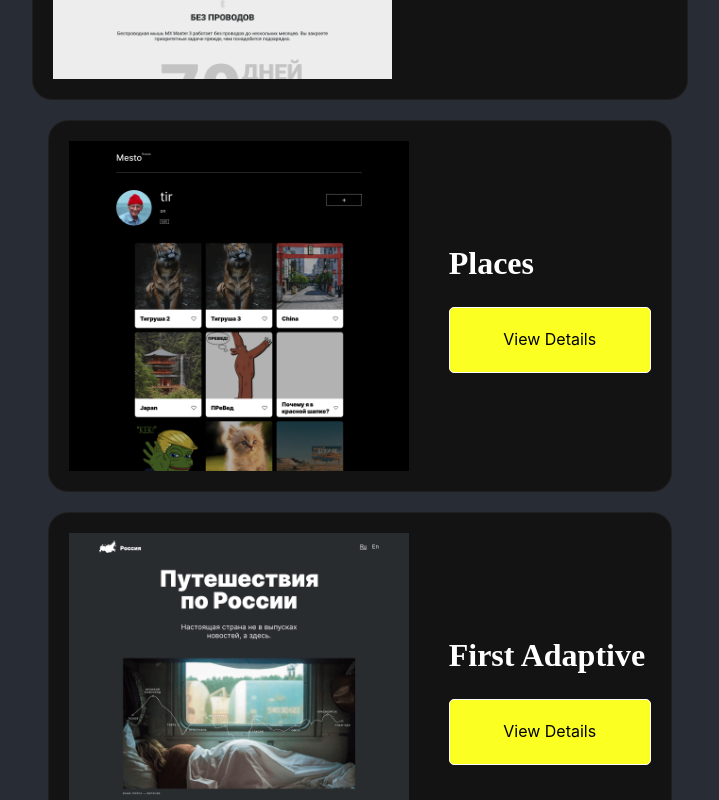
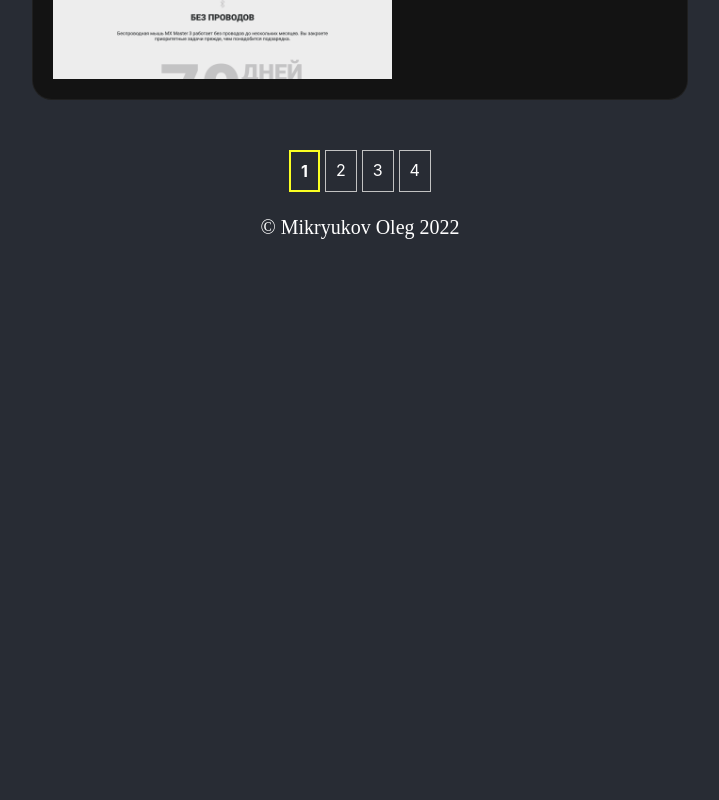
Before and after one commit to zTironz/tiron.dev, a React (Create React App) app: page / in a window 1280 px wide. Shown: the part 2300-3100 px from the top of the page, without its empty margins (280-999 px from the left). After the commit the page ends 2582 px from the top, so only its background shows below. Built offline with nearby package versions, Linux system fonts and the light colour scheme.

Commit message:
preparing pagination

```diff
--- a/src/App.css
+++ b/src/App.css
@@ -263,9 +263,27 @@ color: #FFFFFF;
     transition: all .8s ease-in;
 }
 
+.projects__page-wrapper {
+  margin-top: 30px;
+  display: flex;
+  gap: 5px;
+  color: #FFFFFF;
+}
+
+.projects__page {
+  border: 1px solid rgb(194, 194, 194);
+  padding: 10px;
+  cursor: pointer;
+}
+
+.projects__page-current {
+  border: 2px solid #FBFF22;
+  font-weight: bold;
+}
+
 
 .footer_copy {
-  font-family: 'Poppins';
+font-family: 'Poppins';
 font-style: normal;
 font-weight: 400;
 font-size: 20px;
--- a/src/components/Project.jsx
+++ b/src/components/Project.jsx
@@ -1,7 +1,7 @@
 import React from 'react';
 
 const Project = (props) => {
-    console.log(props)
+    // console.log(props)
     return (
         <div className='project'>
                 <img className='project__img' src={props.project.img} alt="project" />
--- a/src/components/Projects.jsx
+++ b/src/components/Projects.jsx
@@ -1,4 +1,4 @@
-import React from 'react';
+import React, { useEffect } from 'react';
 import Project from './Project';
 import { useState } from 'react';
 import Pagination from './pagination/Pagination';
@@ -7,13 +7,13 @@ import Pagination from './pagination/Pagination';
 
 const Projects = () => {
 
-    // const [totalPages , setTotalPages] = useState(0);
+    const [totalPages , setTotalPages] = useState(0);
 
-    // const [limit, setLimit] = useState(10);
+    const [limit, setLimit] = useState(3);
 
-    // const [page, setPage] = useState(1);
+    const [page, setPage] = useState(1);
 
-    const [projects] = useState([{
+    const [store] = useState([{
         id:0,
         img: require('../images/firstProj.png'),
         titleHightlight: 'First',
@@ -77,10 +77,37 @@ const Projects = () => {
     }
 ]);
 
-// const changePage = (page) => {
-//     setPage(page)
-//     fetchPosts(limit,page)
-//    }
+const [projects,setProjects] = useState([])
+
+console.log(projects)
+useEffect(() => {
+    console.log(projects)
+    setProjects(renderProjects(store, limit))
+    setTotalPages(getPageCount(store,limit))
+  }, [])
+
+
+
+const renderProjects = (store, limit) => {
+    // store.slice(0, 4);
+    let projectsPage = []
+    for (let i = 0; i < limit; i++) {
+        projectsPage.push(store[i])
+    }
+
+    return projectsPage
+}
+
+
+const getPageCount =  (store,limit) => {
+    return Math.ceil(store.length / limit)
+}
+
+
+const changePage = (page) => {
+    setPage(page)
+    // setProjects(store.slice())
+   }
 
     return (
         <section className='projects'>
@@ -88,12 +115,11 @@ const Projects = () => {
                 <h3 className='projects__title-back'>MY PROJECT</h3>
                 <h3 className='projects__title'>MY PROJECTS</h3>
             </div>
-            {/* <Project projects={projects}  /> */}
 
             {projects.map((project, index) =>
          <Project key={project.id} project={project} />
-        //   <Pagination  page={page} changePage={changePage} totalPages={totalPages} />
       )}
+      <Pagination  page={page} changePage={changePage} totalPages={totalPages} />
         </section>
     );
 };
--- a/src/components/pagination/Pagination.jsx
+++ b/src/components/pagination/Pagination.jsx
@@ -1,10 +1,18 @@
 import React from 'react';
 
-const Pagination = () => {
+const getPagesArray = (totalPages) => {
+    const result = [];
+    for (let i = 0; i < totalPages; i++ ) {
+        result.push(i + 1)
+    }
+    return result;
+}
+
+const Pagination = ({totalPages, page, changePage}) => {
+    console.log(totalPages)
+    let pagesArray = getPagesArray(totalPages);
     return (
-        <div>
-
-        </div>
+        <div className='projects__page-wrapper'> {pagesArray.map(p => <span onClick={() => changePage(p)} key={p} className={page === p ? 'projects__page projects__page-current' : 'projects__page'}>{p}</span>)} </div>
     );
 };
 
```
